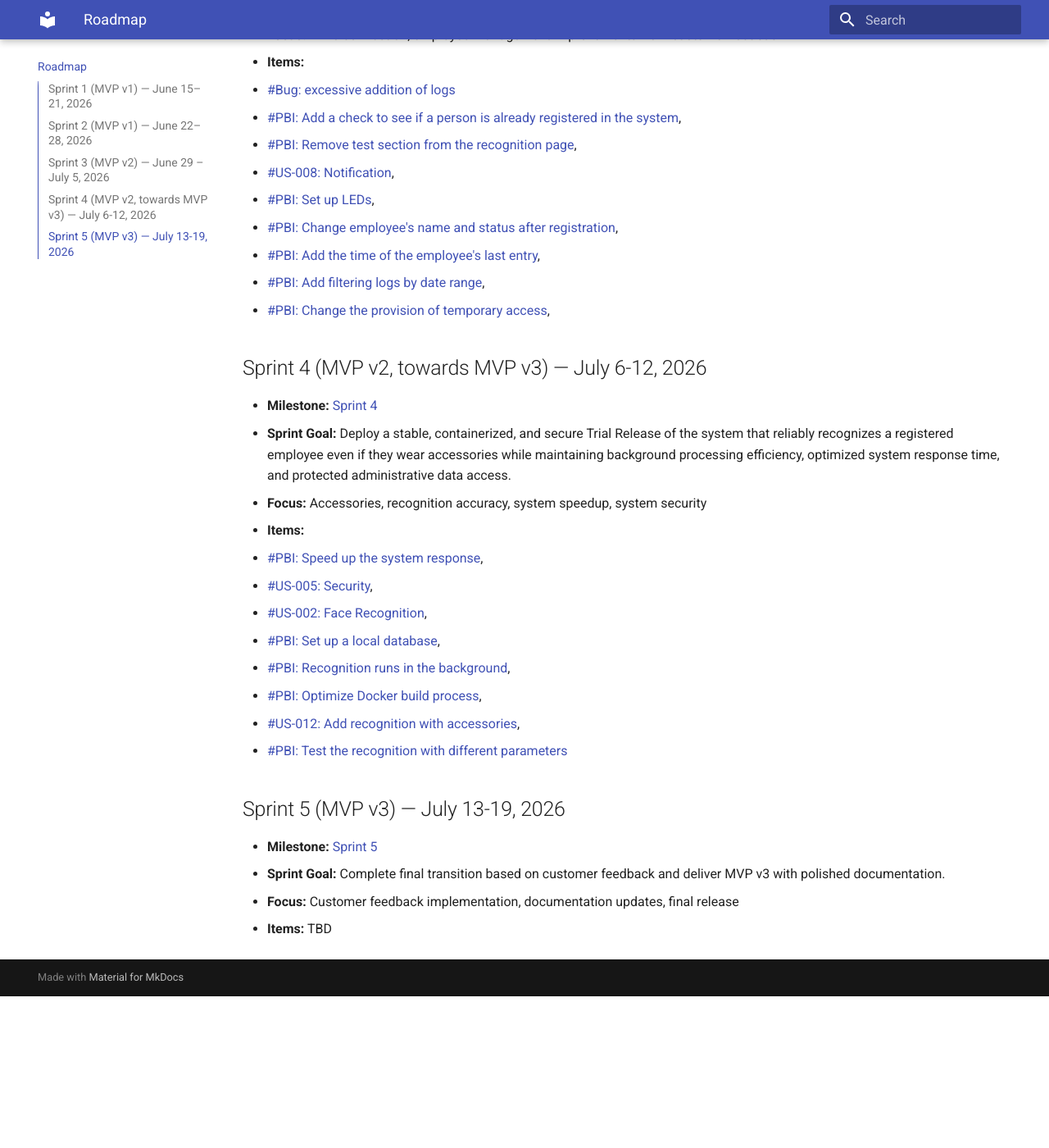
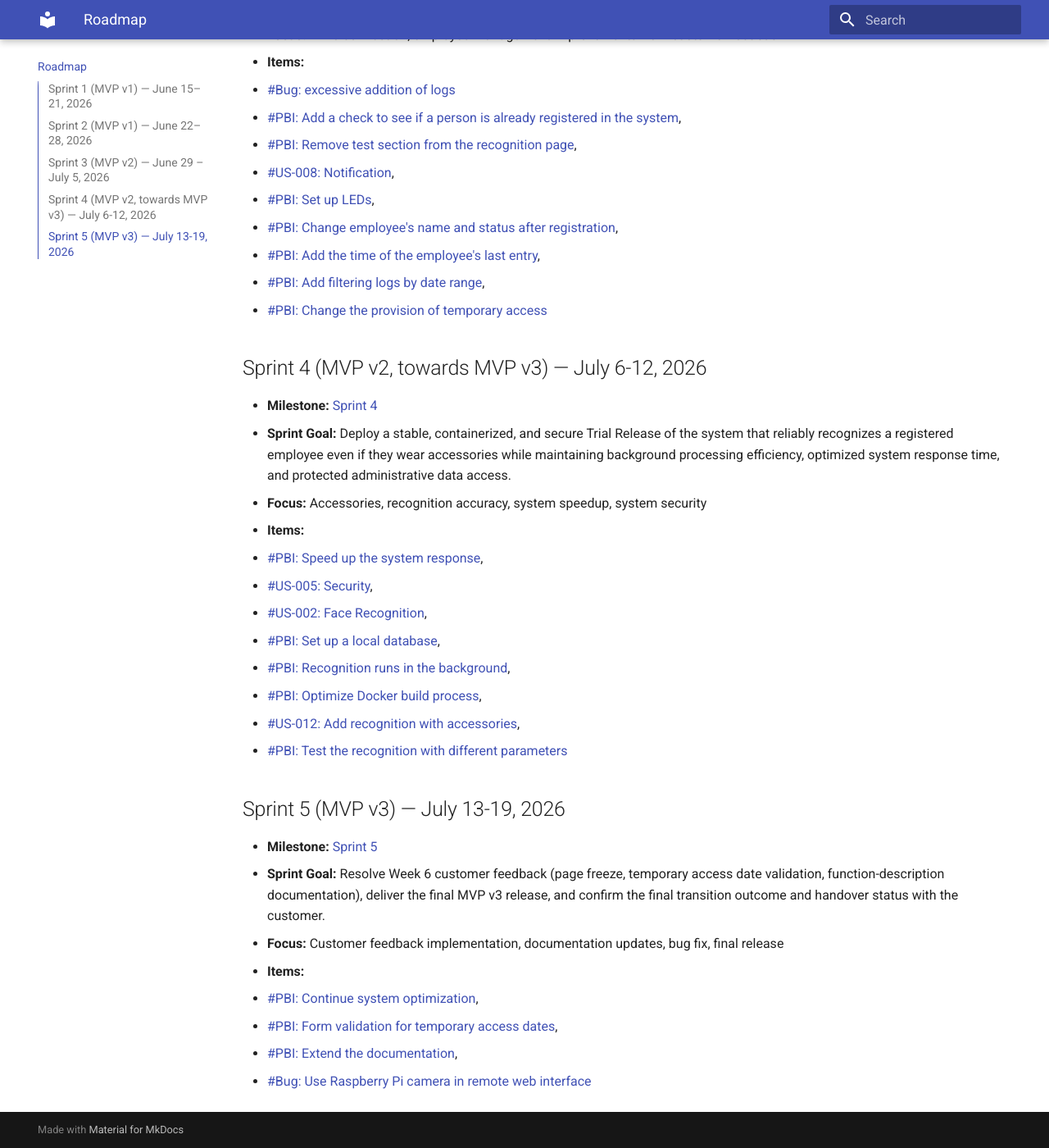
Before and after one commit to Innopolis-Robotics-Society/FaceGuardV3, an MkDocs documentation site: the page built from docs/roadmap.md, in a window 1280 px wide and 1400 px high, scrolled down 1197 px. Shown: the whole window at 82% size. Built offline with MkDocs 1.6.1 and Material for MkDocs 9.7.7, drawn with Linux system fonts in a browser that asks for light colours; before the commit the page ends 2412 px from its top, so only the background shows below that.

Commit message:
Revise roadmap with sprints and goals for MVP
Updated roadmap with detailed sprint goals, milestones, and items for MVP versions.

```diff
--- a/docs/roadmap.md
+++ b/docs/roadmap.md
@@ -36,7 +36,7 @@
   - [#PBI: Change employee's name and status after registration](https://github.com/Innopolis-Robotics-Society/FaceGuardV3/issues/113),
   - [#PBI: Add the time of the employee's last entry](https://github.com/Innopolis-Robotics-Society/FaceGuardV3/issues/114),
   - [#PBI: Add filtering logs by date range](https://github.com/Innopolis-Robotics-Society/FaceGuardV3/issues/116),
-  - [#PBI: Change the provision of temporary access](https://github.com/Innopolis-Robotics-Society/FaceGuardV3/issues/117),
+  - [#PBI: Change the provision of temporary access](https://github.com/Innopolis-Robotics-Society/FaceGuardV3/issues/117)
 
 ## Sprint 4 (MVP v2, towards MVP v3) — July 6-12, 2026
 - **Milestone:** [Sprint 4](https://github.com/Innopolis-Robotics-Society/FaceGuardV3/milestone/4)
@@ -54,6 +54,10 @@
 
 ## Sprint 5 (MVP v3) — July 13-19, 2026
 - **Milestone:** [Sprint 5](https://github.com/Innopolis-Robotics-Society/FaceGuardV3/milestone/5)
-- **Sprint Goal:** Complete final transition based on customer feedback and deliver MVP v3 with polished documentation.
-- **Focus:** Customer feedback implementation, documentation updates, final release
-- **Items:** TBD
+- **Sprint Goal:** Resolve Week 6 customer feedback (page freeze, temporary access date validation, function-description documentation), deliver the final MVP v3 release, and confirm the final transition outcome and handover status with the customer.
+- **Focus:** Customer feedback implementation, documentation updates, bug fix, final release
+- **Items:**
+  - [#PBI: Continue system optimization](https://github.com/Innopolis-Robotics-Society/FaceGuardV3/issues/224),
+  - [#PBI: Form validation for temporary access dates](https://github.com/Innopolis-Robotics-Society/FaceGuardV3/issues/219),
+  - [#PBI: Extend the documentation](https://github.com/Innopolis-Robotics-Society/FaceGuardV3/issues/235),
+  - [#Bug: Use Raspberry Pi camera in remote web interface](https://github.com/Innopolis-Robotics-Society/FaceGuardV3/issues/244)
```
